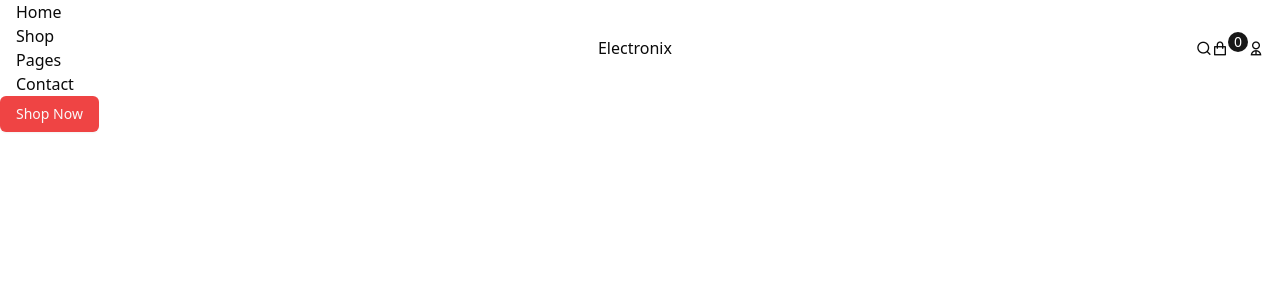
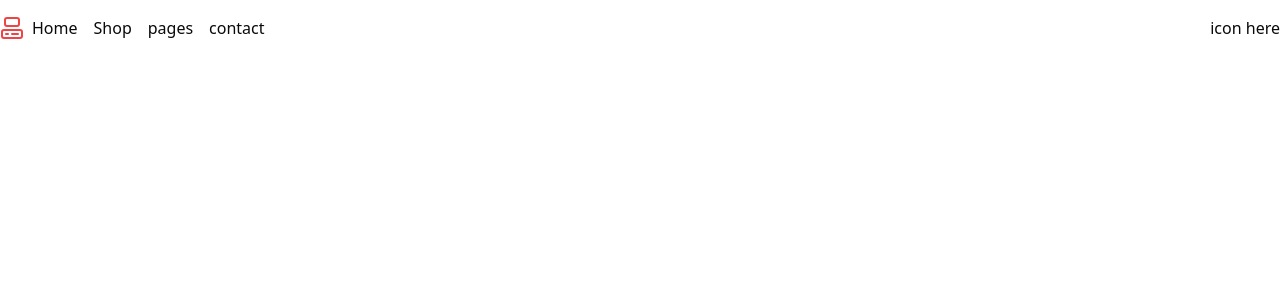
Before and after one commit to sabilar-rahman/Electronix-Frontend, a React (Vite) app: page / in a window 1280 px wide. Shown: the top 300 px of the page. Built offline with nearby package versions, Linux system fonts and the light colour scheme.

Commit message:
shadcn navbar 1

```diff
--- a/package.json
+++ b/package.json
@@ -10,6 +10,7 @@
     "preview": "vite preview"
   },
   "dependencies": {
+    "@radix-ui/react-dialog": "^1.1.2",
     "@radix-ui/react-slot": "^1.1.0",
     "class-variance-authority": "^0.7.0",
     "clsx": "^2.1.1",
--- /dev/null
+++ b/src/components/ui/sheet.jsx
@@ -0,0 +1,108 @@
+import * as React from "react"
+import * as SheetPrimitive from "@radix-ui/react-dialog"
+import { cva } from "class-variance-authority";
+import { X } from "lucide-react"
+
+import { cn } from "@/lib/utils"
+
+const Sheet = SheetPrimitive.Root
+
+const SheetTrigger = SheetPrimitive.Trigger
+
+const SheetClose = SheetPrimitive.Close
+
+const SheetPortal = SheetPrimitive.Portal
+
+const SheetOverlay = React.forwardRef(({ className, ...props }, ref) => (
+  <SheetPrimitive.Overlay
+    className={cn(
+      "fixed inset-0 z-50 bg-black/80  data-[state=open]:animate-in data-[state=closed]:animate-out data-[state=closed]:fade-out-0 data-[state=open]:fade-in-0",
+      className
+    )}
+    {...props}
+    ref={ref} />
+))
+SheetOverlay.displayName = SheetPrimitive.Overlay.displayName
+
+const sheetVariants = cva(
+  "fixed z-50 gap-4 bg-background p-6 shadow-lg transition ease-in-out data-[state=closed]:duration-300 data-[state=open]:duration-500 data-[state=open]:animate-in data-[state=closed]:animate-out",
+  {
+    variants: {
+      side: {
+        top: "inset-x-0 top-0 border-b data-[state=closed]:slide-out-to-top data-[state=open]:slide-in-from-top",
+        bottom:
+          "inset-x-0 bottom-0 border-t data-[state=closed]:slide-out-to-bottom data-[state=open]:slide-in-from-bottom",
+        left: "inset-y-0 left-0 h-full w-3/4 border-r data-[state=closed]:slide-out-to-left data-[state=open]:slide-in-from-left sm:max-w-sm",
+        right:
+          "inset-y-0 right-0 h-full w-3/4 border-l data-[state=closed]:slide-out-to-right data-[state=open]:slide-in-from-right sm:max-w-sm",
+      },
+    },
+    defaultVariants: {
+      side: "right",
+    },
+  }
+)
+
+const SheetContent = React.forwardRef(({ side = "right", className, children, ...props }, ref) => (
+  <SheetPortal>
+    <SheetOverlay />
+    <SheetPrimitive.Content ref={ref} className={cn(sheetVariants({ side }), className)} {...props}>
+      <SheetPrimitive.Close
+        className="absolute right-4 top-4 rounded-sm opacity-70 ring-offset-background transition-opacity hover:opacity-100 focus:outline-none focus:ring-2 focus:ring-ring focus:ring-offset-2 disabled:pointer-events-none data-[state=open]:bg-secondary">
+        <X className="h-4 w-4" />
+        <span className="sr-only">Close</span>
+      </SheetPrimitive.Close>
+      {children}
+    </SheetPrimitive.Content>
+  </SheetPortal>
+))
+SheetContent.displayName = SheetPrimitive.Content.displayName
+
+const SheetHeader = ({
+  className,
+  ...props
+}) => (
+  <div
+    className={cn("flex flex-col space-y-2 text-center sm:text-left", className)}
+    {...props} />
+)
+SheetHeader.displayName = "SheetHeader"
+
+const SheetFooter = ({
+  className,
+  ...props
+}) => (
+  <div
+    className={cn("flex flex-col-reverse sm:flex-row sm:justify-end sm:space-x-2", className)}
+    {...props} />
+)
+SheetFooter.displayName = "SheetFooter"
+
+const SheetTitle = React.forwardRef(({ className, ...props }, ref) => (
+  <SheetPrimitive.Title
+    ref={ref}
+    className={cn("text-lg font-semibold text-foreground", className)}
+    {...props} />
+))
+SheetTitle.displayName = SheetPrimitive.Title.displayName
+
+const SheetDescription = React.forwardRef(({ className, ...props }, ref) => (
+  <SheetPrimitive.Description
+    ref={ref}
+    className={cn("text-sm text-muted-foreground", className)}
+    {...props} />
+))
+SheetDescription.displayName = SheetPrimitive.Description.displayName
+
+export {
+  Sheet,
+  SheetPortal,
+  SheetOverlay,
+  SheetTrigger,
+  SheetClose,
+  SheetContent,
+  SheetHeader,
+  SheetFooter,
+  SheetTitle,
+  SheetDescription,
+}
--- a/src/pages/home/Banner.jsx
+++ b/src/pages/home/Banner.jsx
@@ -4,7 +4,7 @@
     return (
         <>
 
-        <Button variant="destructive">Shop Now</Button>
+        {/* <Button variant="destructive">Shop Now</Button> */}
 
       {/* <section className="section__container header__container">
         <div className="header__content z-30">
--- a/src/pages/shared/Navbar.jsx
+++ b/src/pages/shared/Navbar.jsx
@@ -1,54 +1,63 @@
+import { AlignJustify, ComputerIcon } from "lucide-react";
 import { Link } from "react-router-dom";
+
+import {
+  Sheet,
+  SheetContent,
+  SheetDescription,
+  SheetHeader,
+  SheetTitle,
+  SheetTrigger,
+} from "@/components/ui/sheet";
 
 const Navbar = () => {
   return (
-    <div>
-      <header className="fixed-nav-bar w-nav">
-        {/* Navlinks here */}
-        <nav className="max-w-screen-2xl mx-auto px-4 flex justify-between items-center">
-          <ul className="nav__links">
-            <li className="link">
+    <div className="container mx-auto">
+      <header className="sticky top-0 w-full borer-b">
+        <div className="h-14 container flex items-center">
+          {/* desktop */}
+          <div className="hidden md:flex">
+            <Link to="\">
+              <ComputerIcon className="text-red-500" />
+            </Link>
+
+            <nav className="flex items-center gap-2 lg:gap-4 ml-2">
               <Link to="/">Home</Link>
-            </li>
-            <li className="link">
               <Link to="/shop">Shop</Link>
-            </li>
-            <li className="link">
-              <Link to="/">Pages</Link>
-            </li>
-            <li className="link">
-              <Link to="/contact">Contact</Link>
-            </li>
-          </ul>
+              <Link to="/pages">pages</Link>
+              <Link to="/contact">contact</Link>
+            </nav>
+          </div>
+          {/* mobile nav */}
+          <div className="md:hidden">
 
-          {/* NavTitle here  */}
-          <div className="nav__logo">
-            <Link to="/">
-              Electroni<span>x</span>
-            </Link>
+            <Sheet>
+              <SheetTrigger>
+                <AlignJustify />
+              </SheetTrigger>
+              <SheetContent side="left">
+                <SheetHeader>
+
+                  <Link to="\">
+                    <ComputerIcon className="text-red-500" />
+                  </Link>
+
+                  <nav className="flex flex-col  gap-2 lg:gap-4 mt-5 ">
+                    <Link to="/">Home</Link>
+                    <Link to="/shop">Shop</Link>
+                    <Link to="/pages">pages</Link>
+                    <Link to="/contact">contact</Link>
+                  </nav>
+
+                </SheetHeader>
+              </SheetContent>
+            </Sheet>
           </div>
-
-
-          {/* NavIcons here  */}
-          <div className="nav__icons relative">
-            <span>
-              <Link to="/search">
-                <i className="ri-search-line"></i>
-              </Link>
-            </span>
-            <span>
-              <button className="hover:text-primary">
-                <i className="ri-shopping-bag-line"></i>
-                <sup className="text-sm inline-block px-1.5 text-white rounded-full bg-primary text-center">
-                  0
-                </sup>
-              </button>
-            </span>
-            <span>
-              <i className="ri-user-2-line size-6 rounded-full cursor-pointer"></i>
-            </span>
-          </div>
-        </nav>
+          {/* desktop & mobile  */}
+           <h1 className="flex flex-1 items-center justify-end">
+            <Link to="/"> icon here</Link>
+          </h1>
+        </div>
       </header>
     </div>
   );
```
Also changed, not shown: 1 other file (tests, documents, lock files or other folders).
